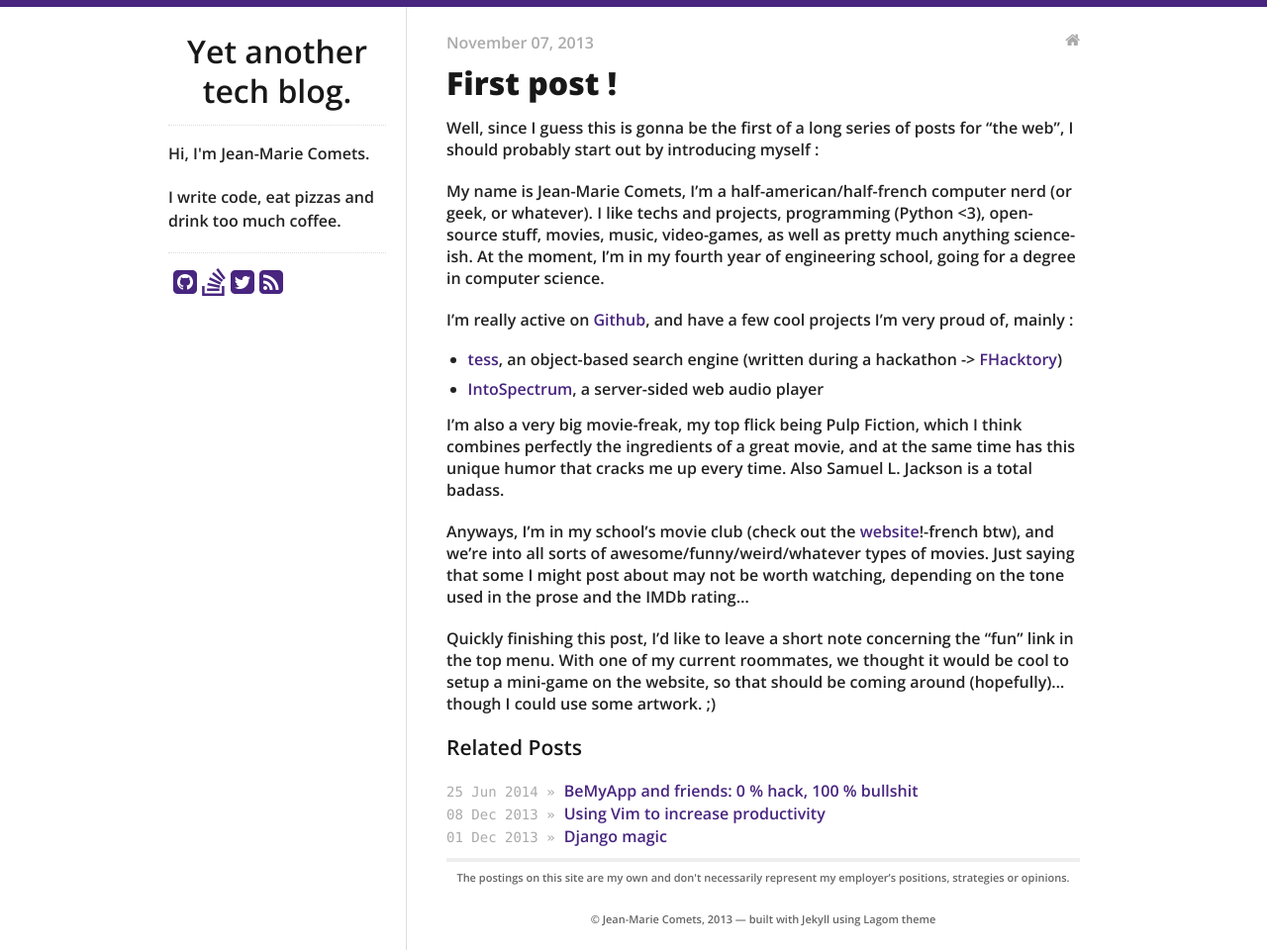
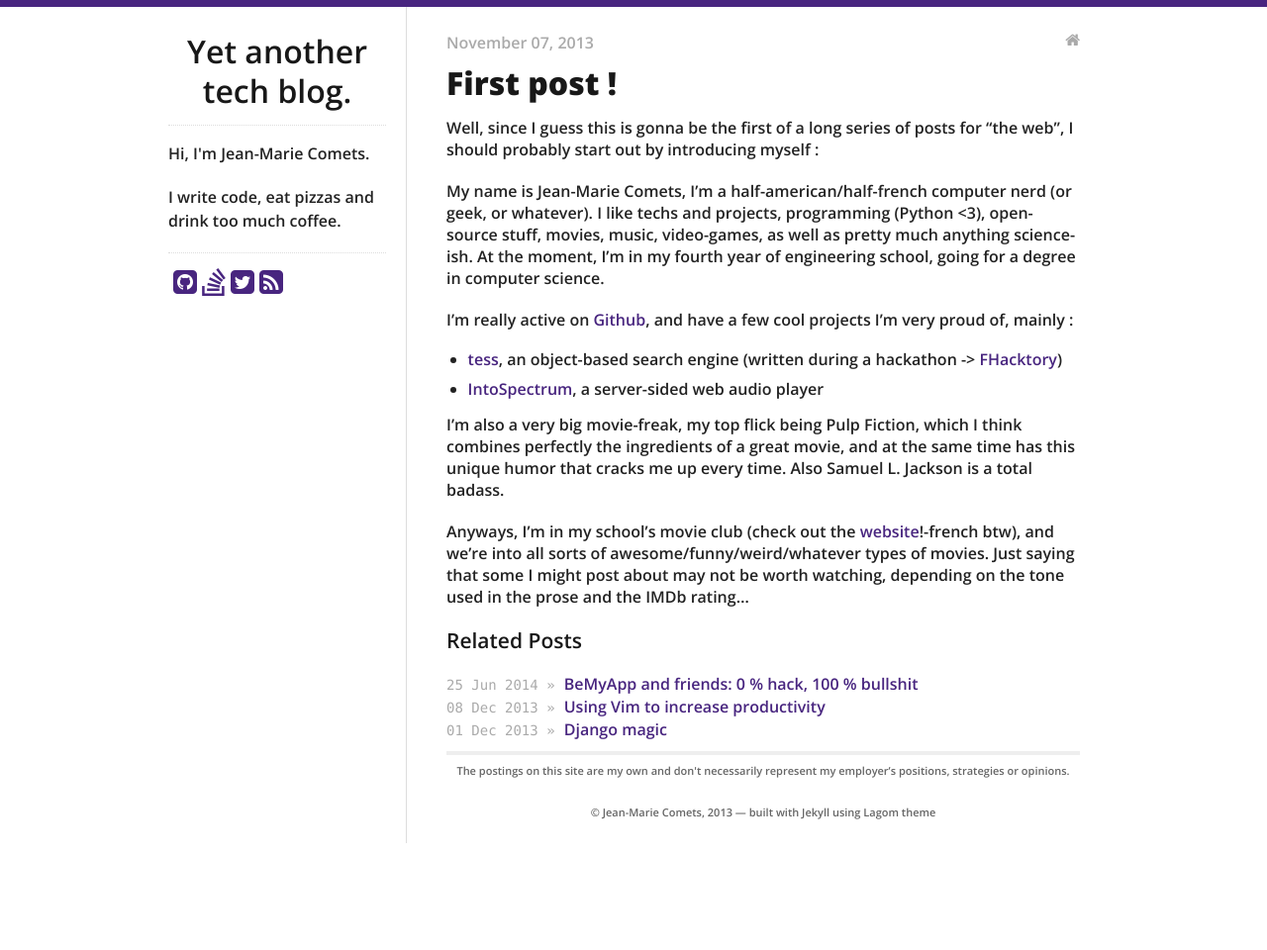
Before and after one commit to jmcomets/jmcomets.github.io, a Jekyll site: the page built from _posts/2013-11-07-first-post.md, in a window 1280 px wide. Shown: the whole page at 99% size. Built offline with Jekyll 4.4.1, drawn with Linux system fonts in a browser that asks for light colours; nearby versions of some CDN libraries; after the commit the page ends 907 px from its top, so only the background shows below that.

Commit message:
Mini game no longer available :(

```diff
--- a/_posts/2013-11-07-first-post.md
+++ b/_posts/2013-11-07-first-post.md
@@ -30,9 +30,3 @@ Anyways, I'm in my school's movie club (check out the
 of awesome/funny/weird/whatever types of movies. Just saying that some I might
 post about may not be worth watching, depending on the tone used in the prose
 and the IMDb rating...
-
-
-Quickly finishing this post, I'd like to leave a short note concerning the
-"fun" link in the top menu. With one of my current roommates, we thought it
-would be cool to setup a mini-game on the website, so that should be coming
-around (hopefully)...though I could use some artwork. ;)
```
